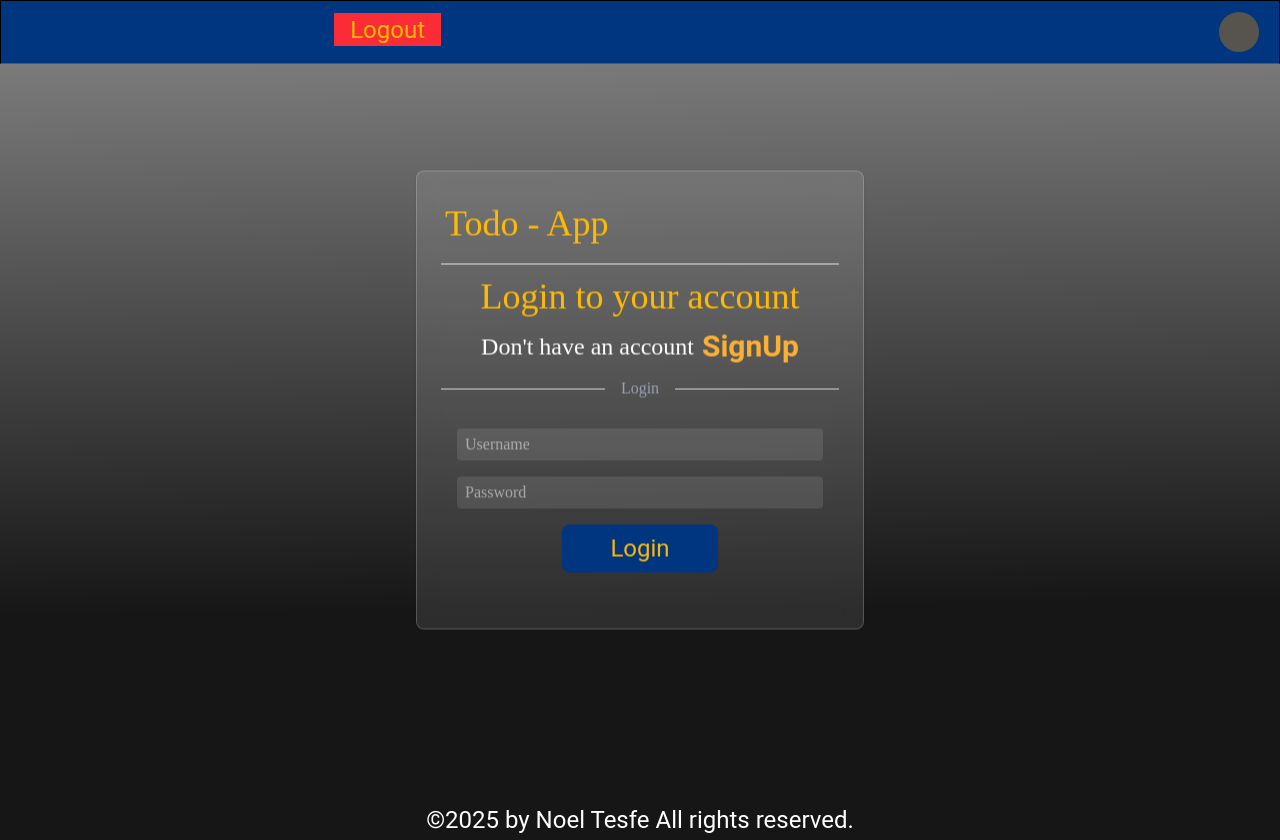
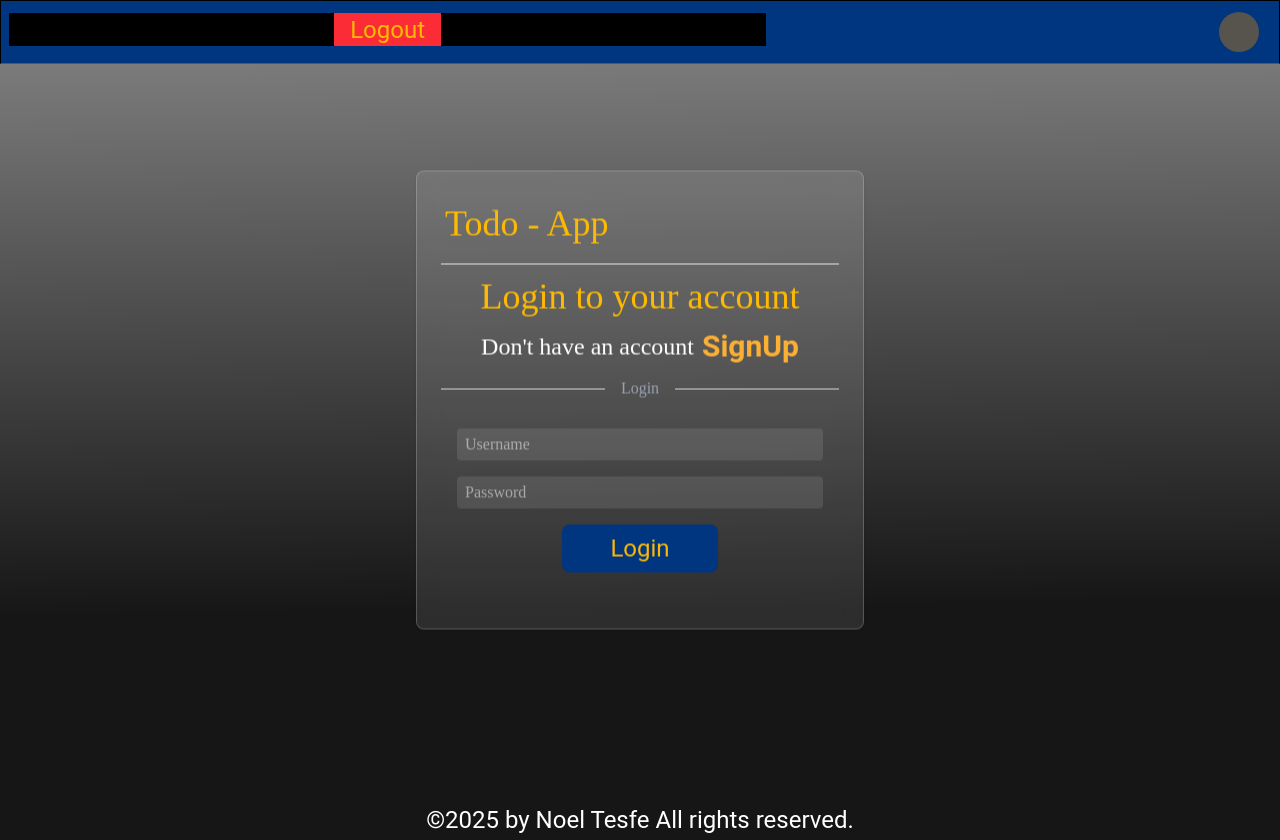
Before and after one commit to Noel-byte/todoapp-frontend, a React (Vite) app: page /login in a window 1280 px wide. Built offline with nearby package versions, Linux system fonts and the light colour scheme; no server answers; sample sign-in values are in the browser's storage.

Commit message:
modified frontend

```diff
--- a/src/components/FilterTasks.jsx
+++ b/src/components/FilterTasks.jsx
@@ -80,7 +80,7 @@ export const FilterTasks = () => {
   return (
     <div className="relative w-3/5">
       {/* Buttons for lg and up */}
-      <div className="hidden lg:flex justify-around gap-3  text-2xl text-heading">
+      <div className="hidden lg:flex justify-around gap-3  text-2xl text-heading bg-black">
             {todos.length > 0 && (
         <div className='flex justify-between gap-2'>
 
```
